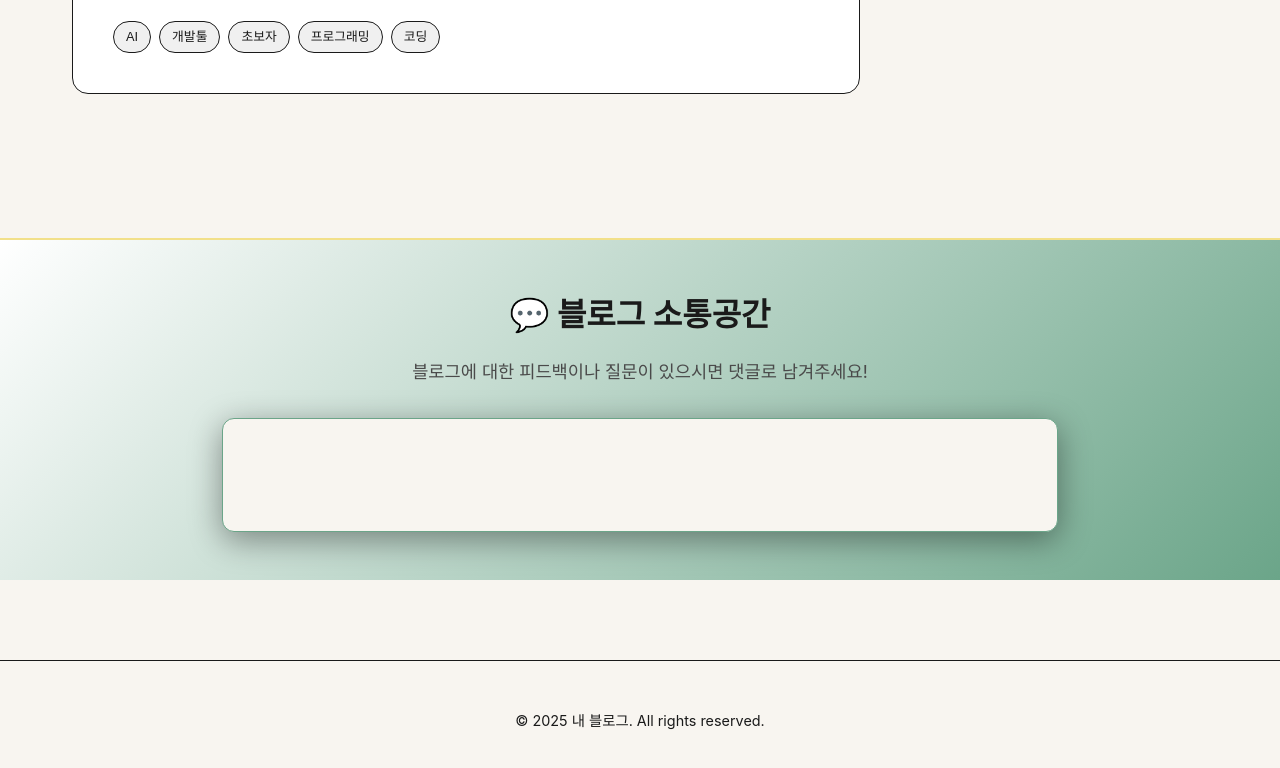
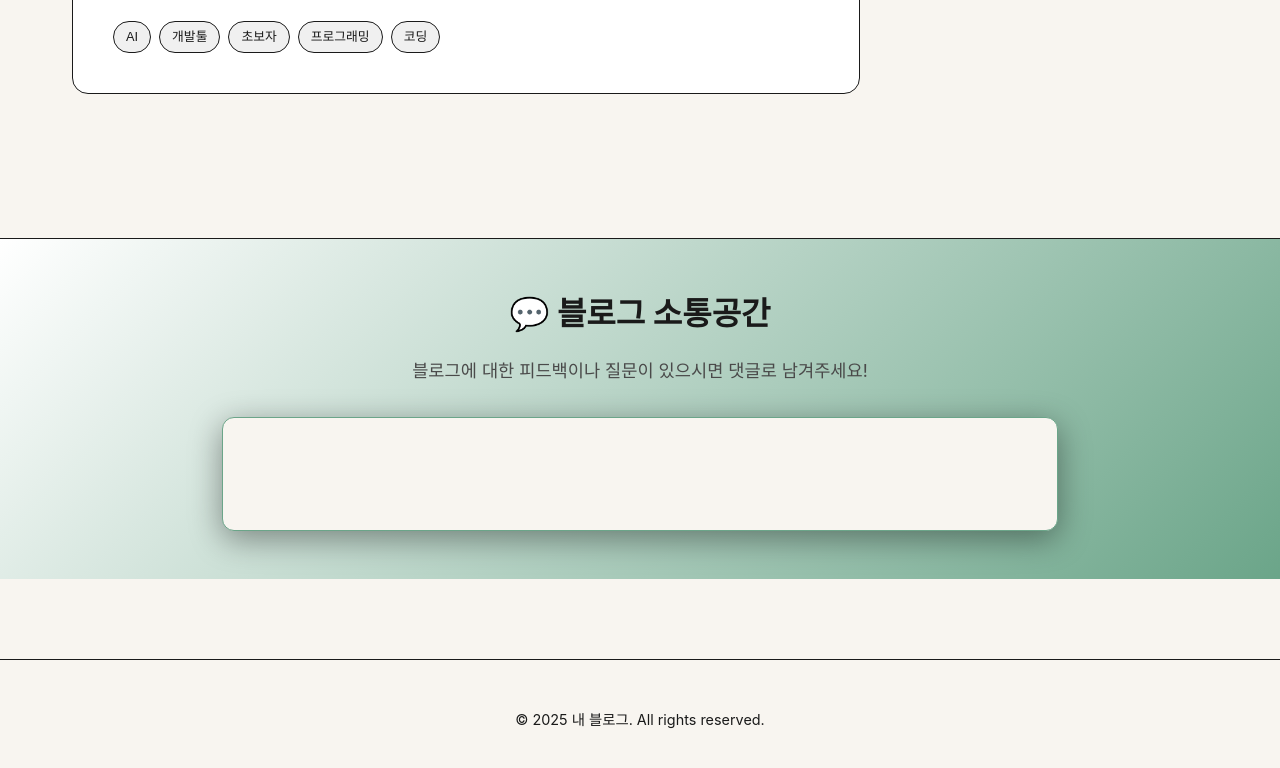
Before and after one commit to jyej0a/jyej0a, a plain HTML site: page index.html in a window 1280 px wide. Shown: the part 855-1623 px from the top of the page. Drawn offline with nearby package versions, Linux system fonts and the light colour scheme.

Commit message:
style: 메인 댓글 섹션 테두리를 표준 검정 테두리로 변경

```diff
--- a/css/style.css
+++ b/css/style.css
@@ -597,7 +597,7 @@ body {
     margin-top: 4rem;
     padding: 3rem 0;
     background: linear-gradient(135deg, var(--secondary-bg) 0%, var(--accent-green) 100%);
-    border-top: 2px solid var(--highlight-green);
+    border-top: 1px solid var(--border-color);
 }
 
 .main-comments-section .container {
```
